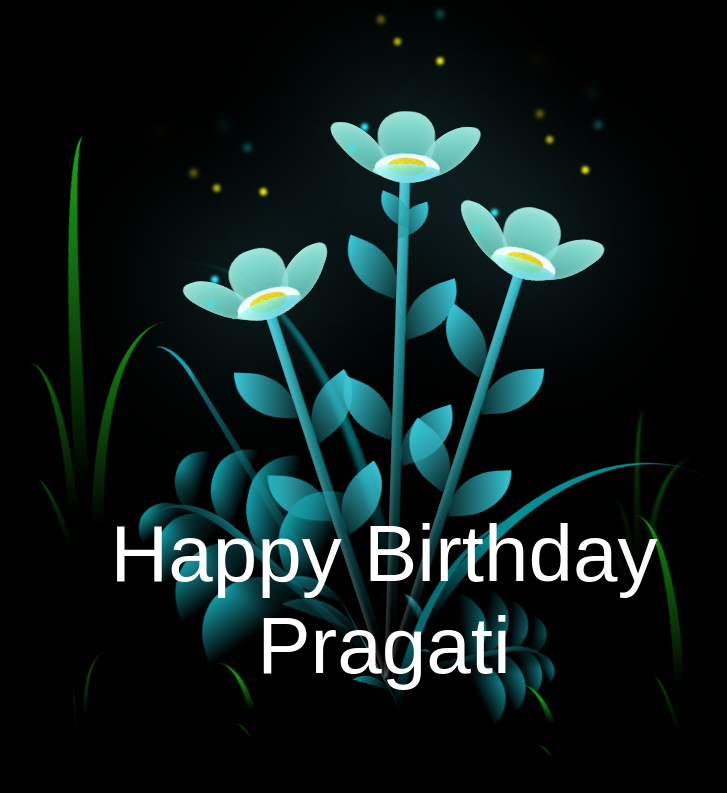
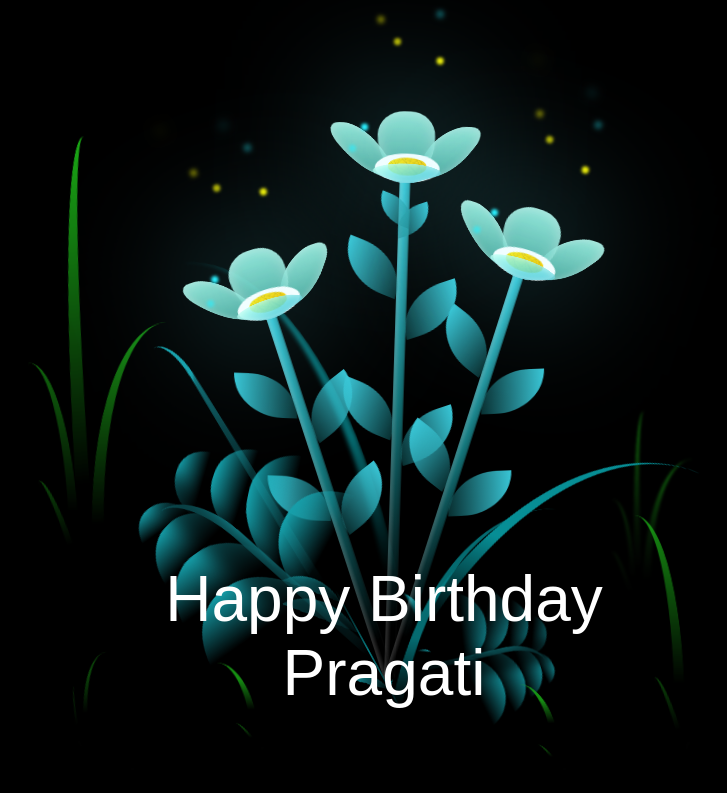
Before and after one commit to Itguykunal/flowers, a plain HTML site: page index.html in a window 1280 px wide. Shown: the whole page, without its empty margins (256-983 px from the left). Drawn offline with Linux system fonts and the light colour scheme.

Commit message:
Update style.css

```diff
--- a/style.css
+++ b/style.css
@@ -38,7 +38,7 @@ body {
   left: 50%;
   transform: translate(-50%, -50%);
   color: white; /* Adjust the color as needed */
-  font-size: 5rem; /* Adjust the font size as needed */
+  font-size: 4rem; /* Adjust the font size as needed */
   font-family: 'Brush Script MT', sans-serif; /* Adjust the font family as needed */
   text-align: center;
   z-index: 100; /* Ensure the text is above other elements */
```
